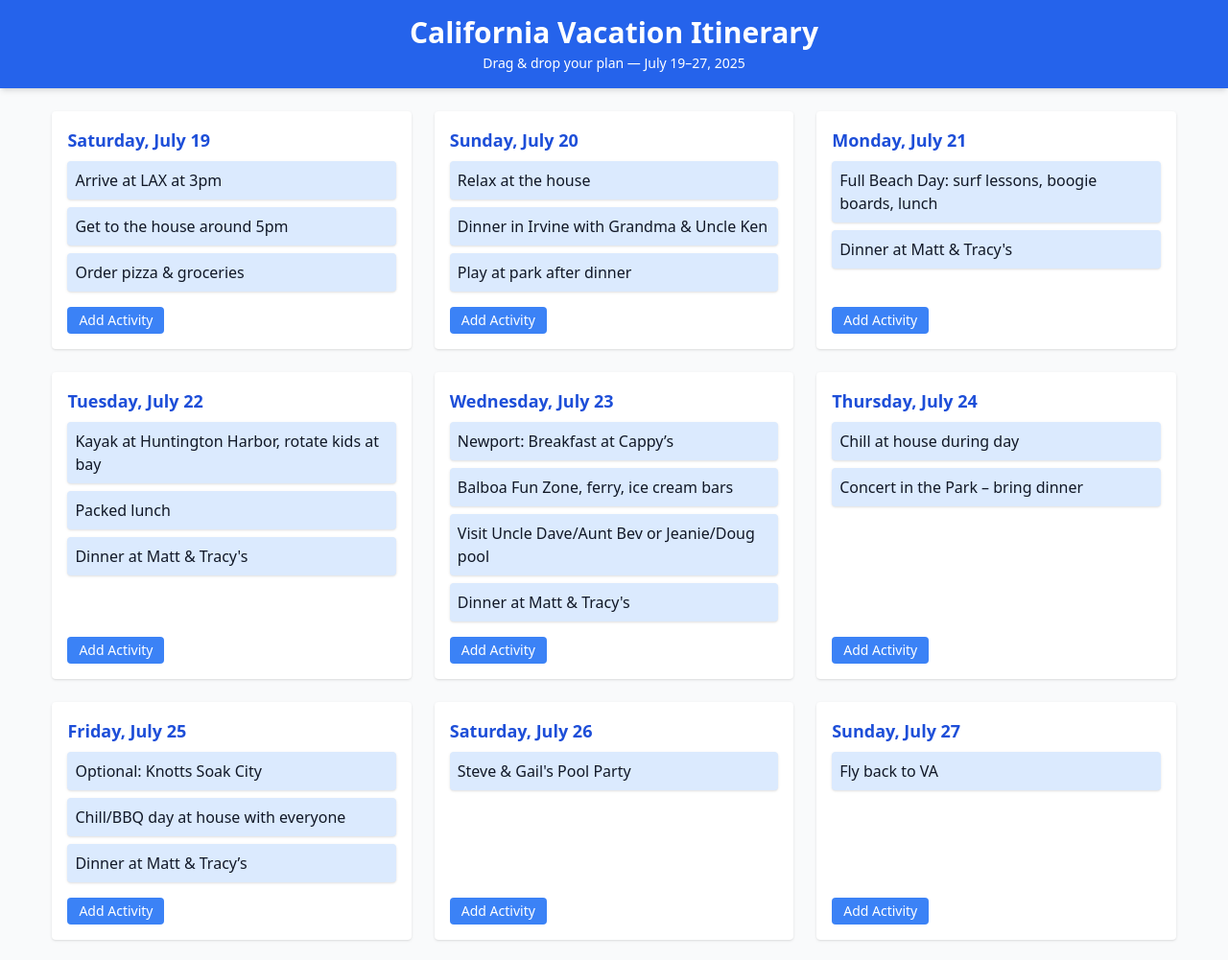
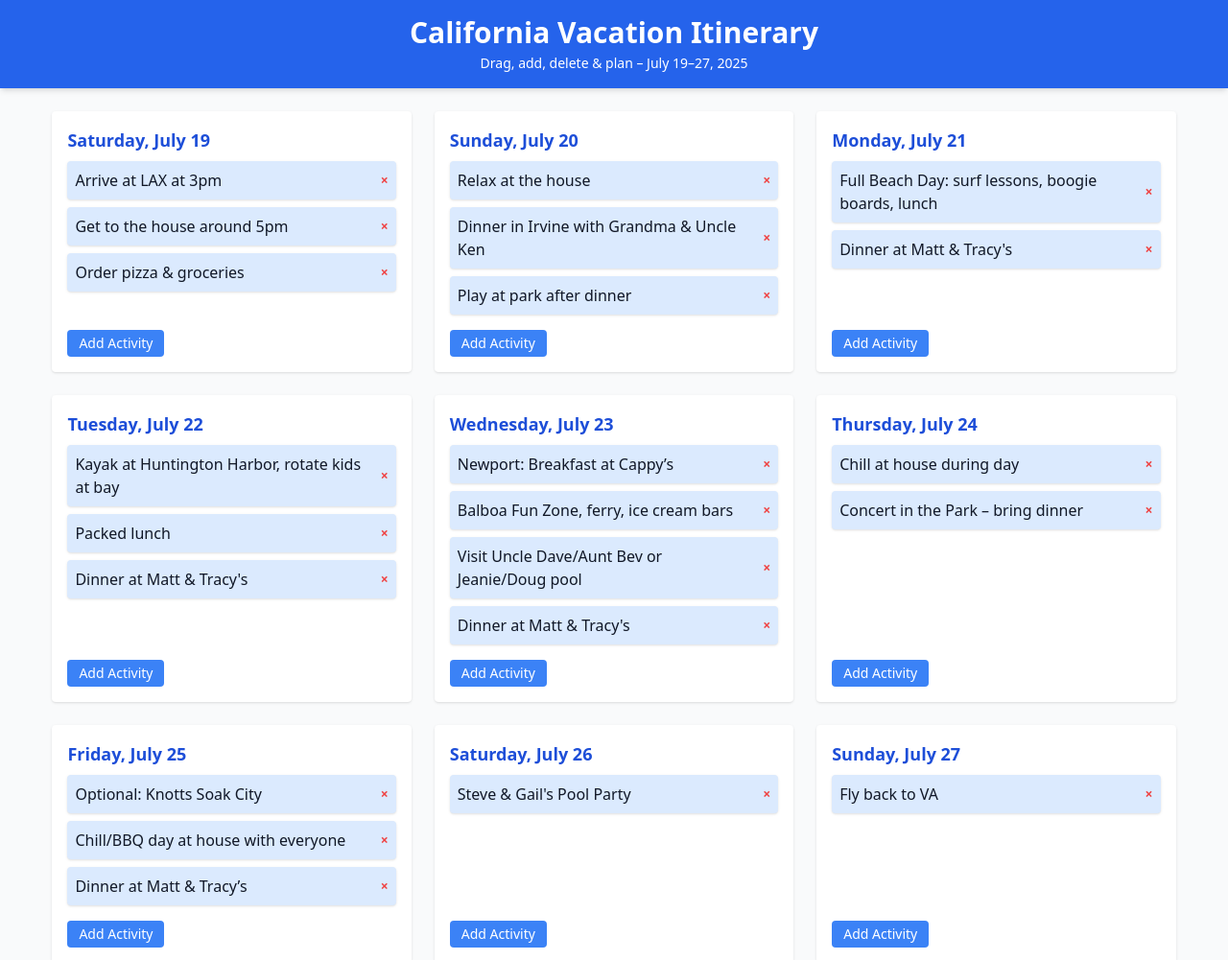
Before and after one commit to chriscoppock/CoppockCAVacay, a plain HTML site: page index.html in a window 1280 px wide. Shown: the top 1001 px of the page at 96% size. Drawn offline with nearby package versions, Linux system fonts and the light colour scheme.

Commit message:
adding delete functionality

```diff
--- a/index.html
+++ b/index.html
@@ -10,7 +10,7 @@
 <body class="bg-gray-50 text-gray-900 font-sans">
   <header class="bg-blue-600 text-white p-4 shadow-md">
     <h1 class="text-2xl md:text-3xl font-bold text-center">California Vacation Itinerary</h1>
-    <p class="text-center text-sm mt-1">Drag & drop your plan — July 19–27, 2025</p>
+    <p class="text-center text-sm mt-1">Drag, add, delete & plan – July 19–27, 2025</p>
   </header>
 
   <main class="max-w-7xl mx-auto px-4 py-6">
@@ -20,7 +20,7 @@
   </main>
 
   <footer class="bg-gray-100 text-center py-4 text-sm text-gray-500">
-    © 2025 California Vacation | Mobile-friendly Drag & Drop Planner
+    © 2025 California Vacation | Mobile Drag & Drop Planner
   </footer>
 
   <script>
@@ -54,7 +54,7 @@
       const data = {};
       days.forEach((_, idx) => {
         const ul = document.getElementById(`day-${idx + 1}`);
-        data[`day-${idx + 1}`] = Array.from(ul.children).map(li => li.textContent);
+        data[`day-${idx + 1}`] = Array.from(ul.children).map(li => li.querySelector('.text').textContent);
       });
       localStorage.setItem("itinerary", JSON.stringify(data));
     }
@@ -99,8 +99,22 @@
 
     function createListItem(text) {
       const li = document.createElement("li");
-      li.className = "bg-blue-100 p-2 rounded shadow cursor-move text-sm md:text-base";
-      li.textContent = text;
+      li.className = "bg-blue-100 p-2 rounded shadow cursor-move flex justify-between items-center gap-2";
+
+      const span = document.createElement("span");
+      span.className = "text-sm md:text-base text";
+      span.textContent = text;
+
+      const del = document.createElement("button");
+      del.className = "text-red-500 hover:text-red-700 text-sm font-bold ml-2";
+      del.innerHTML = "&times;";
+      del.onclick = () => {
+        li.remove();
+        saveAll();
+      };
+
+      li.appendChild(span);
+      li.appendChild(del);
       return li;
     }
 
@@ -112,13 +126,13 @@
       createDayCard(dayName, id, items);
     });
 
-    // Activate SortableJS and save on change
+    // Enable drag-and-drop with save
     document.querySelectorAll(".sortable").forEach(el => {
       new Sortable(el, {
         group: "itinerary",
         animation: 150,
         ghostClass: "opacity-50",
-        onSort: saveAll,
+        onSort: saveAll
       });
     });
   </script>
```
